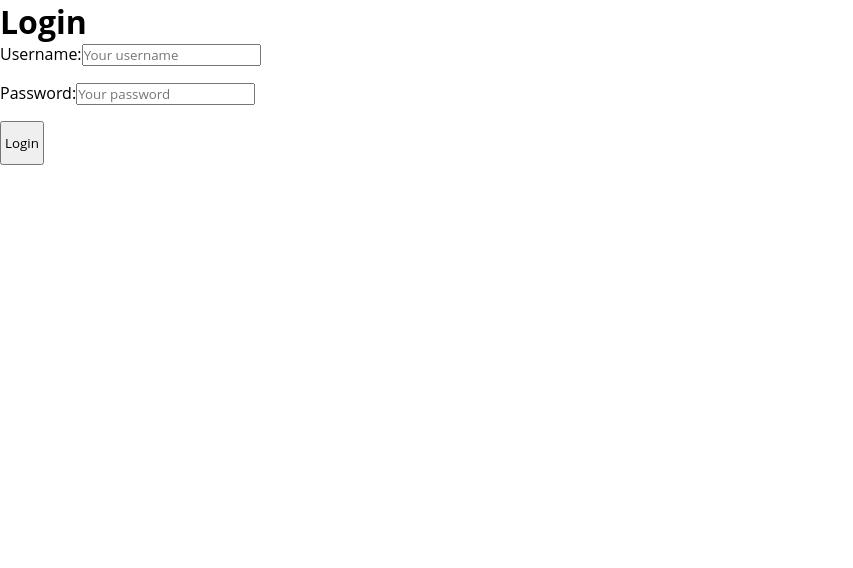
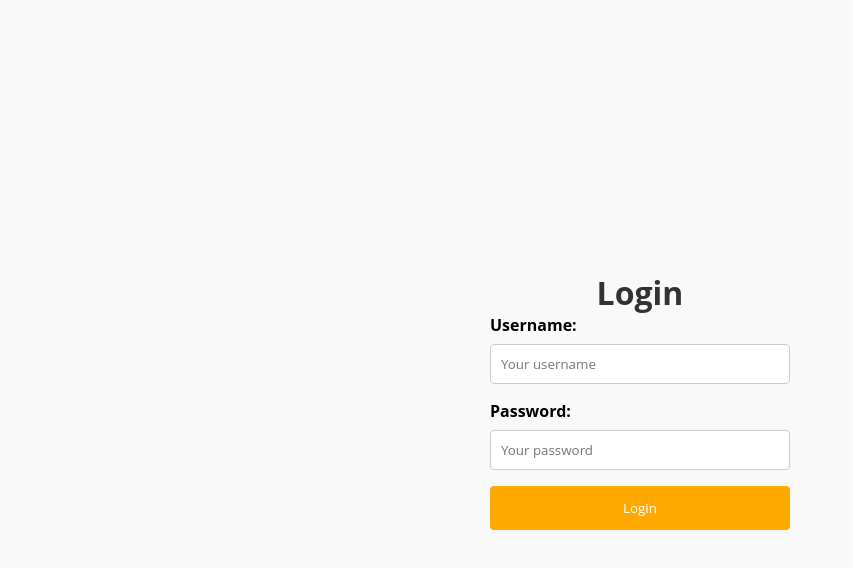
Before and after one commit to rdn016/front-end-expert-dicoding-submission, a React (Vite) app: page /login in a window 1280 px wide. Shown: the top 568 px of the page, without its empty margins (0-853 px from the left). Built offline with nearby package versions, Linux system fonts and the light colour scheme.

Commit message:
hapus skeleton styling

```diff
--- a/src/styles/style.css
+++ b/src/styles/style.css
@@ -87,7 +87,8 @@ nav ul li a:hover::after {
 .user-menu {
   position: absolute;
   background-color: #fff;
-  width: 110px;
+  width: 115px;
+  padding-bottom: .3rem;
 }
 
 /* ===== Desktop Navbar ===== */
@@ -241,7 +242,7 @@ nav ul li a:hover::after {
 .list-cards {
   display: grid;
   gap: 1rem;
-  grid-template-columns: repeat(auto-fill, minmax(110px, 220px));
+  grid-template-columns: repeat(auto-fill, minmax(110px, 230px));
   place-content: center;
 }
 
@@ -285,110 +286,6 @@ nav ul li a:hover::after {
   }
 }
 
-/* Skeleton UI */
-.skeleton {
-  width: 240px;
-  padding: 20px;
-  box-shadow: 0 0 3px rgba(0, 0, 0, 0.162);
-  height: 270px;
-}
-
-.skeleton-head {
-  display: flex;
-  justify-content: space-between;
-  margin-bottom: 8px;
-}
-
-.skeleton-line {
-  width: 35%;
-  height: 20px;
-  background: #e0e0e0;
-  border-radius: 4px;
-  animation: shimmer 1.5s infinite linear;
-  margin-bottom: 8px;
-}
-
-.skeleton-line.short {
-  width: 20%;
-}
-
-.skeleton-image {
-  height: 150px;
-  margin-bottom: 6px;
-  animation: shimmer 1.5s infinite linear;
-}
-
-@media (max-width: 500px) {
-  .skeleton {
-    margin-top: 10px;
-  }
-}
-
-/* Detail and Comment Skeleton */
-.skeleton-detail-line {
-  width: 100%;
-  height: 24px;
-  background: #e0e0e0;
-  border-radius: 4px;
-  animation: shimmer 1.5s infinite linear;
-  margin-bottom: 8px;
-}
-
-.skeleton-detail-title {
-  width: 45%;
-  height: 28px;
-  background: #e0e0e0;
-  border-radius: 4px;
-  animation: shimmer 1.5s infinite linear;
-  margin-bottom: 8px;
-}
-
-.skeleton-detail-line-short {
-  width: 25%;
-}
-
-.skeleton-detail-image {
-  width: 100%;
-  height: 150px;
-  background: #e0e0e0;
-  border-radius: 4px;
-  animation: shimmer 1.5s infinite linear;
-  margin-bottom: 6px;
-}
-
-.skeleton-detail-info,
-.skeleton-detail-description {
-  margin-top: 20px;
-}
-
-.skeleton-detail-comments {
-  margin-top: 20px;
-}
-
-.skeleton-detail-comments-container {
-  display: flex;
-  flex-direction: column;
-  gap: 8px;
-}
-
-.skeleton-detail-comment-card {
-  background: white;
-  padding: 16px;
-  border: 1px solid #e0e0e0;
-  border-radius: 8px;
-}
-
-/* Shimmer Effect */
-@keyframes shimmer {
-  0% {
-    background: linear-gradient(90deg, #e0e0e0 25%, #f0f0f0 50%, #e0e0e0 75%);
-    background-size: 200% 100%;
-    background-position: -100% 0;
-  }
-  100% {
-    background-position: 100% 0;
-  }
-}
 
 /* Footer */
 :root {
@@ -727,3 +624,54 @@ footer {
   padding-top: 1rem;
   height: auto;
 }
+
+/* auth login and register page */
+.auth-page {
+  display: flex;
+  flex-direction: column;
+  align-items: center;
+  justify-content: center;
+  height: 100vh;
+  background-color: #f9f9f9;
+}
+
+.auth-page h1 {
+  color: #333;
+}
+
+.auth-page p {
+  margin-bottom: 1rem;
+}
+
+.auth-page .form-group {
+  margin-bottom: 16px;
+  width: 300px;
+}
+
+.auth-page label {
+  display: block;
+  margin-bottom: 8px;
+  font-weight: bold;
+}
+
+.auth-page input {
+  width: 100%;
+  padding: 10px;
+  border: 1px solid #ccc;
+  border-radius: 4px;
+}
+
+.auth-page button {
+  width: 100%;
+  padding: 10px;
+  background-color: #fa0;
+  color: white;
+  border: none;
+  border-radius: 4px;
+  cursor: pointer;
+}
+
+.auth-page p {
+  margin-top: 10px;
+  color: #666;
+}
```
